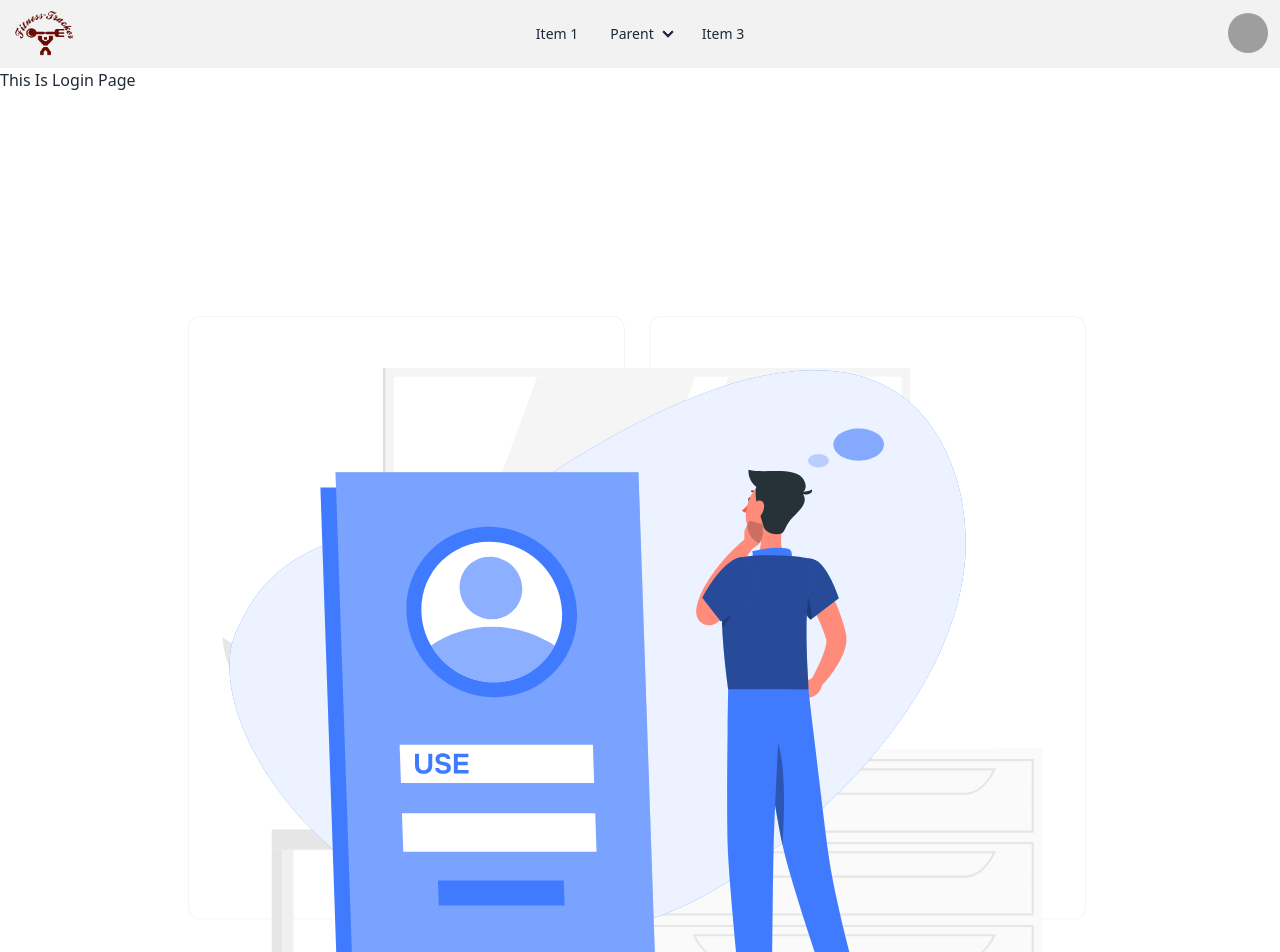
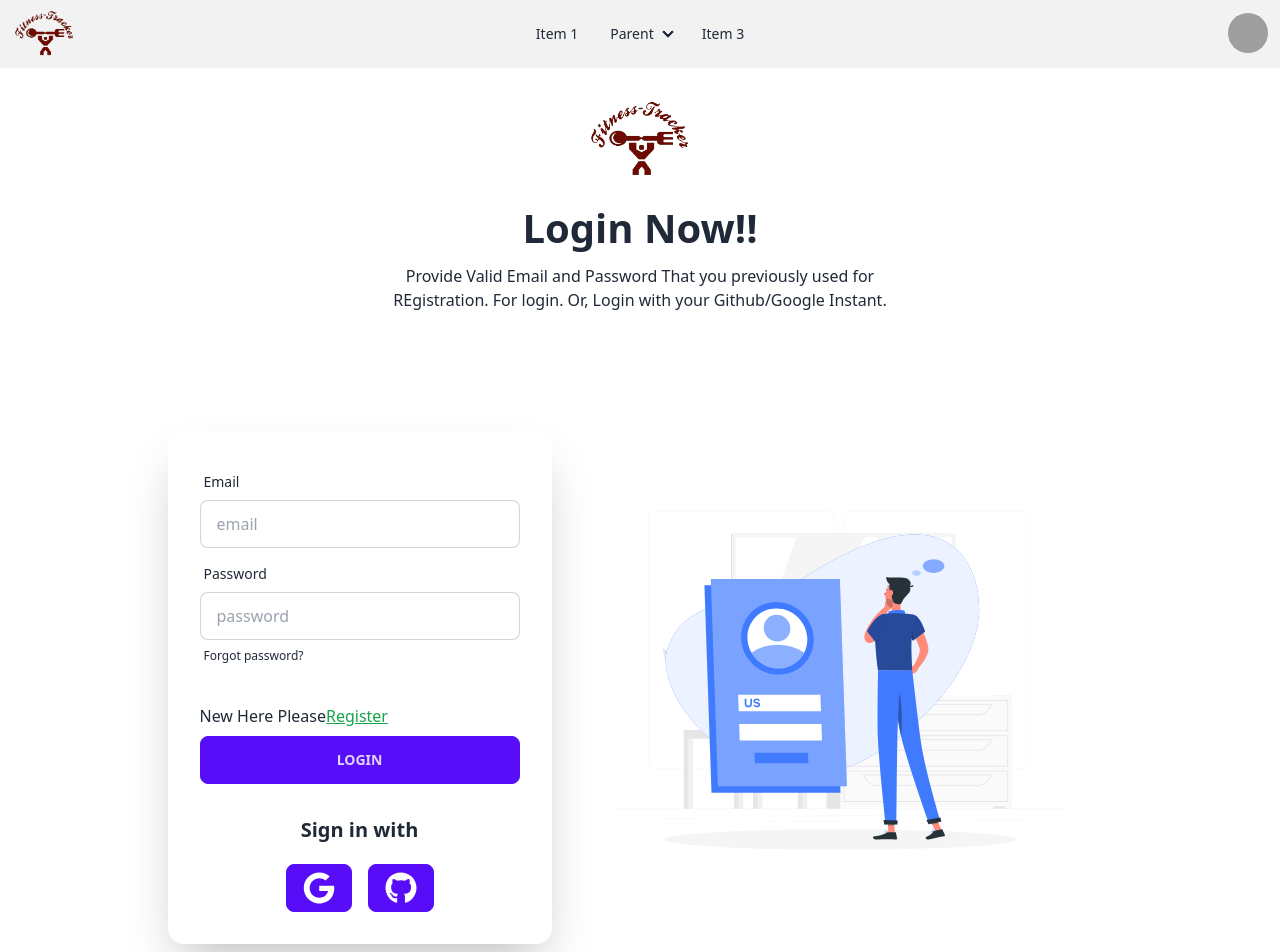
Before and after one commit to mahfuj80/Fitness-Tracker-Client-A12, a React (Vite) app: page /login in a window 1280 px wide. Shown: the top 952 px of the page. Built offline with nearby package versions, Linux system fonts and the light colour scheme; no server answers; grey boxes are pictures that could not be loaded.

Commit message:
Login Page Created and Github Login Added

```diff
--- a/src/Pages/Login/LoginPage.jsx
+++ b/src/Pages/Login/LoginPage.jsx
@@ -1,6 +1,22 @@
 import { useLottie } from 'lottie-react';
 import loginAnimation from './animation/login_animation.json';
+import Swal from 'sweetalert2';
+import { useEffect } from 'react';
+import useAuth from '../../hooks/useAuth';
+import { Link, useLocation, useNavigate } from 'react-router-dom';
+import { Helmet } from 'react-helmet-async';
+import logo from '/logo.png';
+import { FaGoogle } from 'react-icons/fa';
+import { FaGithub } from 'react-icons/fa';
+import SectionTitle from '../../Components/Shared/SectionTitle/SectionTitle';
+
 const LoginPage = () => {
+  const { googleSignIn, githubSignIn, loginUser } = useAuth();
+  const navigate = useNavigate();
+  const location = useLocation();
+  const { user } = useAuth();
+
+  // For Lottie Animation
   const options = {
     animationData: loginAnimation,
     loop: true,
@@ -8,10 +24,140 @@ const LoginPage = () => {
 
   const { View } = useLottie(options);
 
+  useEffect(() => {
+    if (user) {
+      navigate(location?.state ? location.state : '/');
+      return;
+    }
+  }, [navigate, user, location]);
+
+  const handleLogin = (e) => {
+    e.preventDefault();
+    const form = new FormData(e.currentTarget);
+    const email = form.get('email');
+    const password = form.get('password');
+    loginUser(email, password)
+      .then(() => {
+        // Signed in
+        Swal.fire('Logged In', 'You Successfully Logged In', 'success');
+        navigate(location?.state ? location.state : '/');
+      })
+      .catch((error) => {
+        // Handle Errors here.
+        const errorMessage = error.message;
+        Swal.fire('Something Went Wrong!!', `${errorMessage}`, 'error');
+      });
+  };
+
+  const handleGoogle = () => {
+    googleSignIn()
+      .then(() => {
+        // Signed in
+        Swal.fire('Logged In', 'You Successfully Logged In', 'success');
+        navigate(location?.state ? location.state : '/');
+      })
+      .catch((error) => {
+        // Handle Errors here.
+        const errorMessage = error.message;
+        Swal.fire('Something Went Wrong!!', `${errorMessage}`, 'error');
+      });
+  };
+
+  const handleGithub = () => {
+    githubSignIn()
+      .then(() => {
+        // Signed in
+        Swal.fire('Logged In', 'You Successfully Logged In', 'success');
+        navigate(location?.state ? location.state : '/');
+      })
+      .catch((error) => {
+        // Handle Errors here.
+        const errorMessage = error.message;
+        Swal.fire('Something Went Wrong!!', `${errorMessage}`, 'error');
+      });
+  };
   return (
-    <div>
-      <h2>This Is Login Page</h2>
-      {View}
+    <div className="container mx-auto">
+      <Helmet>
+        <title>Fitness-Tracker | Login</title>
+      </Helmet>
+      <img className="w-fit mx-auto h-20 mt-8 -mb-7" src={logo} alt="logo" />
+      <SectionTitle
+        longTitle={'Login Now!!'}
+        description={
+          'Provide Valid Email and Password That you previously used for REgistration. For login. Or, Login with your Github/Google Instant.'
+        }
+      ></SectionTitle>
+      <div className="hero min-h-screen bg-base-100 lg:pb-20 pb-10 -mt-12">
+        <div className="hero-content flex-col lg:flex-row-reverse">
+          <div className="text-center lg:text-left">
+            <div>{View}</div>
+          </div>
+          <div className="card flex-shrink-0 w-full max-w-sm shadow-2xl bg-base-100">
+            <form onSubmit={handleLogin} className="card-body">
+              <div className="form-control">
+                <label className="label">
+                  <span className="label-text">Email</span>
+                </label>
+                <input
+                  name="email"
+                  type="email"
+                  placeholder="email"
+                  className="input input-bordered"
+                  required
+                />
+              </div>
+              <div className="form-control">
+                <label className="label">
+                  <span className="label-text">Password</span>
+                </label>
+                <input
+                  name="password"
+                  type="password"
+                  placeholder="password"
+                  className="input input-bordered"
+                  required
+                />
+                <label className="label">
+                  <button className="label-text-alt link link-hover">
+                    Forgot password?
+                  </button>
+                </label>
+              </div>
+              <div className="form-control mt-6">
+                <p className="mb-2">
+                  New Here Please
+                  <Link className="text-green-600 underline" to={'/register'}>
+                    Register
+                  </Link>
+                </p>
+                <input
+                  type="submit"
+                  className="btn btn-primary"
+                  value="Login"
+                ></input>
+              </div>
+            </form>
+            <div className="px-8 pb-8 text-center flex gap-2 flex-col">
+              <p className="text-xl font-bold mb-3">Sign in with</p>
+              <div className="flex gap-4 items-center justify-center">
+                <button
+                  onClick={handleGoogle}
+                  className="btn btn-primary text-white"
+                >
+                  <FaGoogle size={32}></FaGoogle>
+                </button>
+                <button
+                  onClick={handleGithub}
+                  className="btn btn-primary text-white"
+                >
+                  <FaGithub size={32}></FaGithub>
+                </button>
+              </div>
+            </div>
+          </div>
+        </div>
+      </div>
     </div>
   );
 };
--- a/src/Providers/AuthProvider.jsx
+++ b/src/Providers/AuthProvider.jsx
@@ -1,6 +1,7 @@
 /* eslint-disable react/prop-types */
 import { createContext, useEffect, useState } from 'react';
 import {
+  GithubAuthProvider,
   GoogleAuthProvider,
   createUserWithEmailAndPassword,
   getAuth,
@@ -21,6 +22,7 @@ const AuthProvider = ({ children }) => {
   const [loading, setLoading] = useState(true);
   const googleProvider = new GoogleAuthProvider();
   const axiosPublic = useAxiosPublic();
+  const githubProvider = new GithubAuthProvider();
 
   //   create user with email and password
   const createUser = (email, password) => {
@@ -34,10 +36,16 @@ const AuthProvider = ({ children }) => {
     return signInWithEmailAndPassword(auth, email, password);
   };
 
-  // sign in with google
+  // sign in with google Popup
   const googleSignIn = () => {
     setLoading(true);
     return signInWithPopup(auth, googleProvider);
+  };
+
+  // login using github sing in popup
+  const githubSignIn = () => {
+    setLoading(true);
+    return signInWithPopup(auth, githubProvider);
   };
 
   // log out a user
@@ -87,6 +95,7 @@ const AuthProvider = ({ children }) => {
     googleSignIn,
     logOut,
     updateUserProfile,
+    githubSignIn,
   };
   return (
     <AuthContext.Provider value={authInfo}>{children}</AuthContext.Provider>
```
